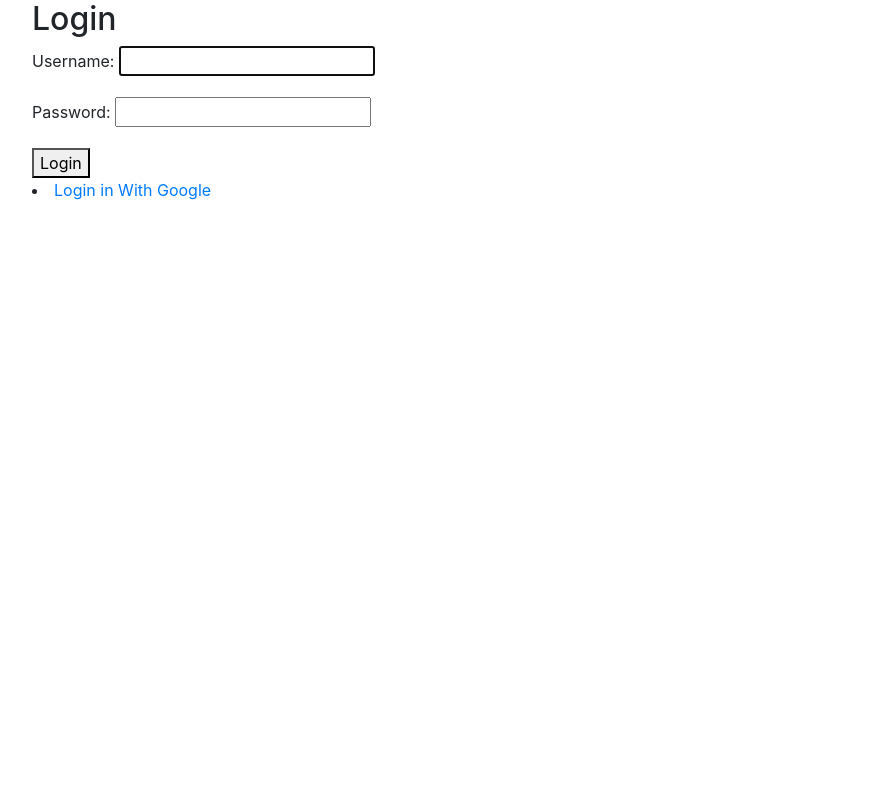
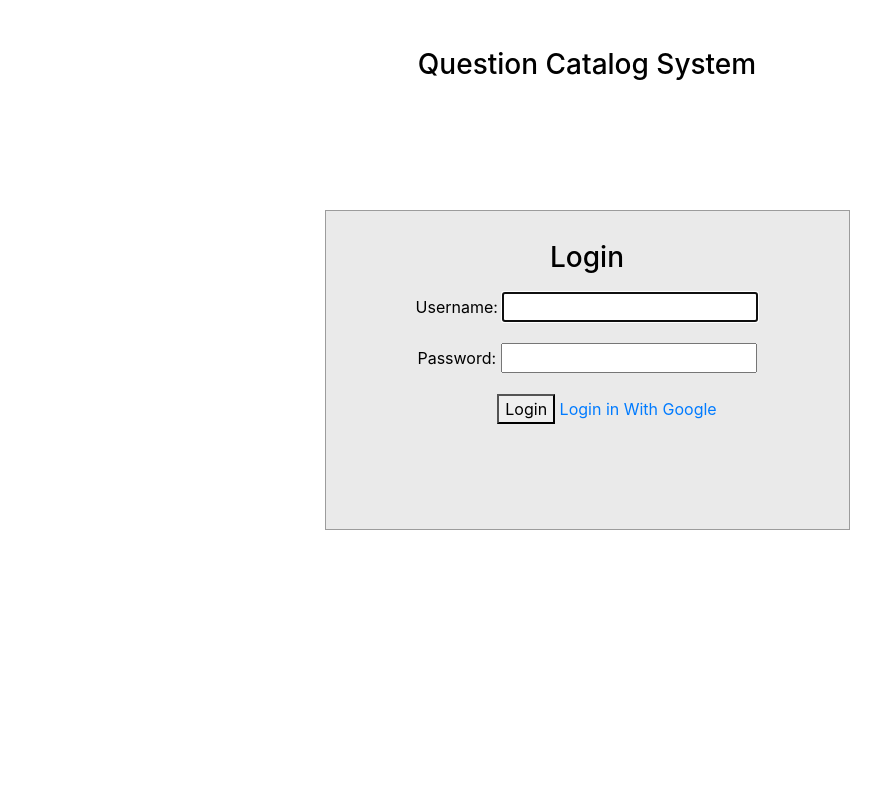
Before and after one commit to jmaloyjr/CISC475-Project, a Django app: page /accounts/login/ in a window 1280 px wide. Shown: the whole page, without its empty margins (53-934 px from the left). Run offline with Django 3.2, Linux system fonts and the light colour scheme; some libraries are stand-ins or nearby versions.

Commit message:
login changes

```diff
--- a/QCS/Question/templates/registration/login.html
+++ b/QCS/Question/templates/registration/login.html
@@ -3,11 +3,59 @@
 {% block title %}Login{% endblock %}
 
 {% block content %}
-<h2>Login</h2>
-<form method="post">
-    {% csrf_token %}
-    {{ form.as_p }}
-    <button type="submit">Login</button>
-    <li> <a href="{% url 'social:begin' 'google-oauth2' %}">Login in With Google<a></li>
-</form>
+<style>
+body {
+  margin: 0;
+  padding: 0;
+  background-color: white;
+  height: 100vh;
+}
+h3 {
+    color : black !important;
+}
+label {
+    color : black !important;
+}
+#login .container #login-row #login-column #login-box {
+  margin-top: 120px;
+  max-width: 600px;
+  height: 320px;
+  border: 1px solid #9C9C9C;
+  background-color: #EAEAEA;
+}
+#login .container #login-row #login-column #login-box #login-form {
+  padding: 20px;
+}
+#login .container #login-row #login-column #login-box #login-form #register-link {
+  margin-top: -100px;
+}
+</style>
+
+<body>
+    <div id="login">
+        <h3 class="text-center pt-5">Question Catalog System</h3>
+        <div class="container">
+            <div id="login-row" class="row justify-content-center align-items-center">
+                <div id="login-column" class="col-md-6">
+                    <div id="login-box" class="col-md-12">
+                        <form id="login-form" class="form" action="" method="post">
+                            <h3 class="text-center" style="padding: 10px;">Login</h3>
+                            <div id="form-box" class="row justify-content-center align-items-center">
+                                {% csrf_token %}
+                                {{ form.as_p }}
+
+                            </div>
+                            <div id="submit-box" class="row justify-content-center align-items-right">
+                                <ul>
+                                    <button type="submit">Login</button>
+                                    <a href="{% url 'social:begin' 'google-oauth2' %}">Login in With Google<a>
+                                </ul>
+                            </div>
+                        </form>
+                    </div>
+                </div>
+            </div>
+        </div>
+    </div>
+</body>
 {% endblock %}
```
